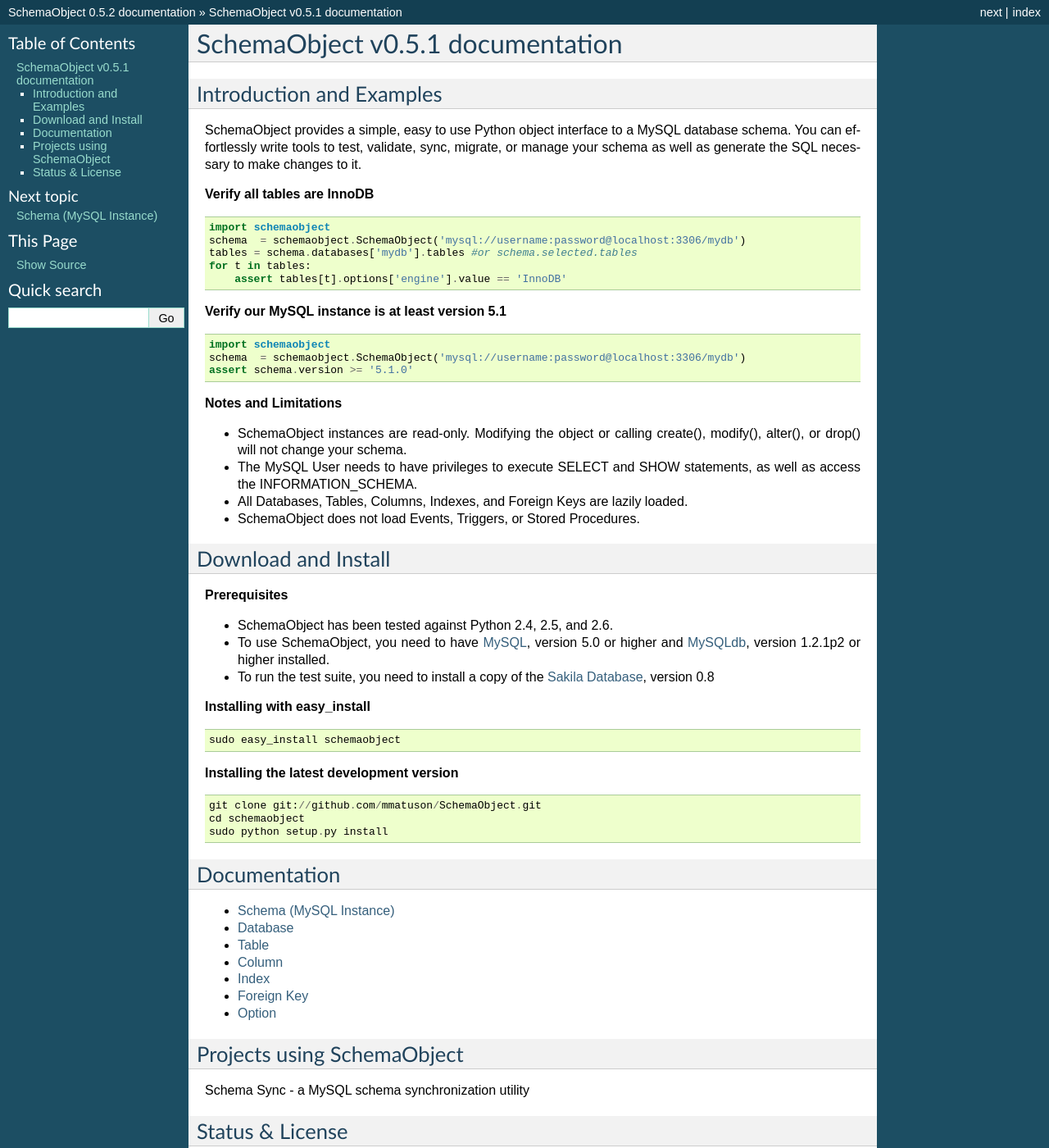
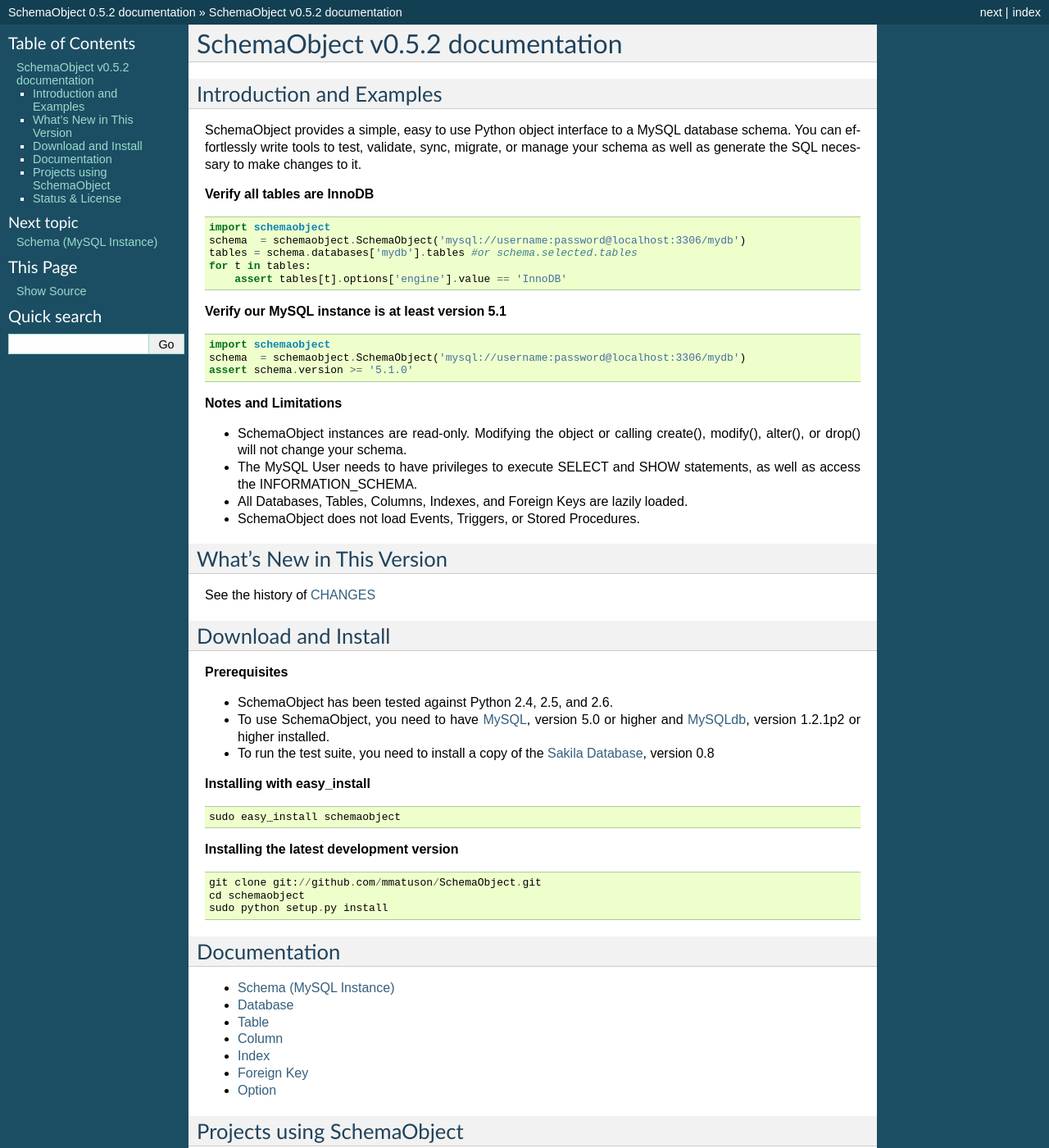
Before and after one commit to mmatuson/SchemaObject, a Sphinx documentation site: the page built from docs/index.rst, in a window 1280 px wide and 1400 px high. Shown: the whole window at 82% size. Built offline with Sphinx 7.4.7, drawn with Linux system fonts in a browser that asks for light colours; some of the changed text lies outside the part shown.

Commit message:
updated docs for 0.5.2

```diff
--- /dev/null
+++ b/docs/changes.rst
@@ -0,0 +1,4 @@
+===============
+Changes to SchemaObject
+===============
+.. include:: ../CHANGES
--- a/docs/index.rst
+++ b/docs/index.rst
@@ -1,4 +1,4 @@
-SchemaObject v0.5.1 documentation
+SchemaObject v0.5.2 documentation
 +++++++++++++++++++++++++++++++++
 
 Introduction and Examples
@@ -31,6 +31,11 @@
 * The MySQL User needs to have privileges to execute SELECT and SHOW statements, as well as access the INFORMATION_SCHEMA.
 * All Databases, Tables, Columns, Indexes, and Foreign Keys are lazily loaded.
 * SchemaObject does not load Events, Triggers, or Stored Procedures.
+
+What's New in This Version
+--------------------------
+See the history of  :doc:`CHANGES </changes>`
+
 
 Download and Install
 --------------------
@@ -71,7 +76,7 @@
 
 Projects using SchemaObject
 ---------------------------
-Schema Sync - a MySQL schema synchronization utility
+`Schema Sync <http://www.schemasync.org>`_ - a MySQL schema versioning and migration utility
 
 
 Status & License
```
Also changed, not shown: 8 other files.
